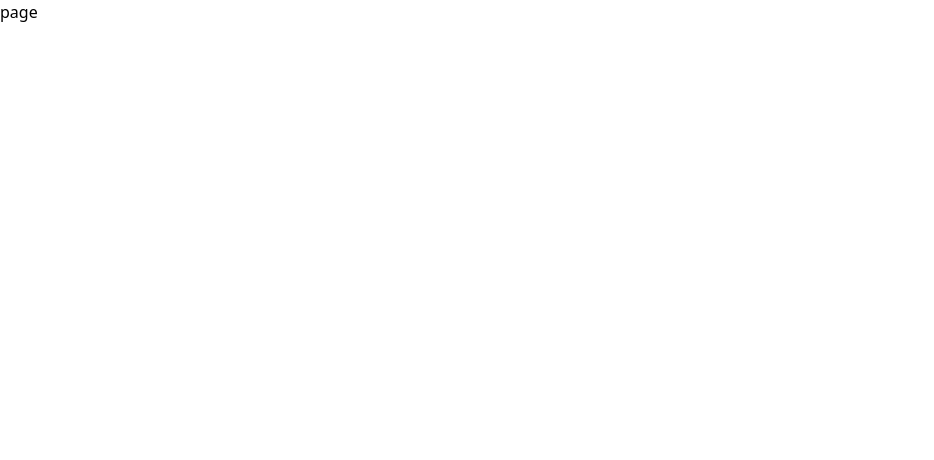
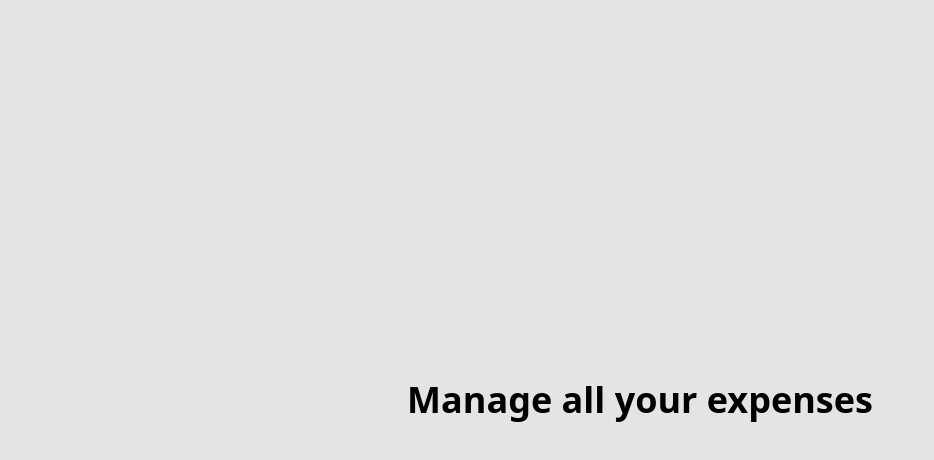
Before and after one commit to KrisD23/Expense-track-saas, a Next.js app: page / in a window 1280 px wide. Shown: the top 460 px of the page, without its empty margins (0-934 px from the left). Built offline with nearby package versions, Linux system fonts and the light colour scheme.

Commit message:
defined the folder structure

```diff
--- a/src/app/page.tsx
+++ b/src/app/(app)/app/account/page.tsx
@@ -1,7 +1,7 @@
 import React from "react";
 
 const page = () => {
-  return <div>page</div>;
+  return <div>Account</div>;
 };
 
 export default page;
--- /dev/null
+++ b/src/app/(app)/app/dashboard/page.jsx
@@ -0,0 +1,7 @@
+import React from "react";
+
+const page = () => {
+  return <div>Dashboard page</div>;
+};
+
+export default page;
--- /dev/null
+++ b/src/app/(marketing)/page.tsx
@@ -0,0 +1,13 @@
+import React from "react";
+
+const Home = () => {
+  return (
+    <div>
+      <div className="justify-center items-center flex h-screen">
+        <h1 className="font-bold text-4xl">Manage all your expenses</h1>
+      </div>
+    </div>
+  );
+};
+
+export default Home;
--- a/src/app/layout.tsx
+++ b/src/app/layout.tsx
@@ -25,7 +25,7 @@ export default function RootLayout({
   return (
     <html lang="en">
       <body
-        className={`${geistSans.variable} ${geistMono.variable} antialiased `}
+        className={`${geistSans.variable} ${geistMono.variable} antialiased bg-zinc-200`}
       >
         {children}
       </body>
```
